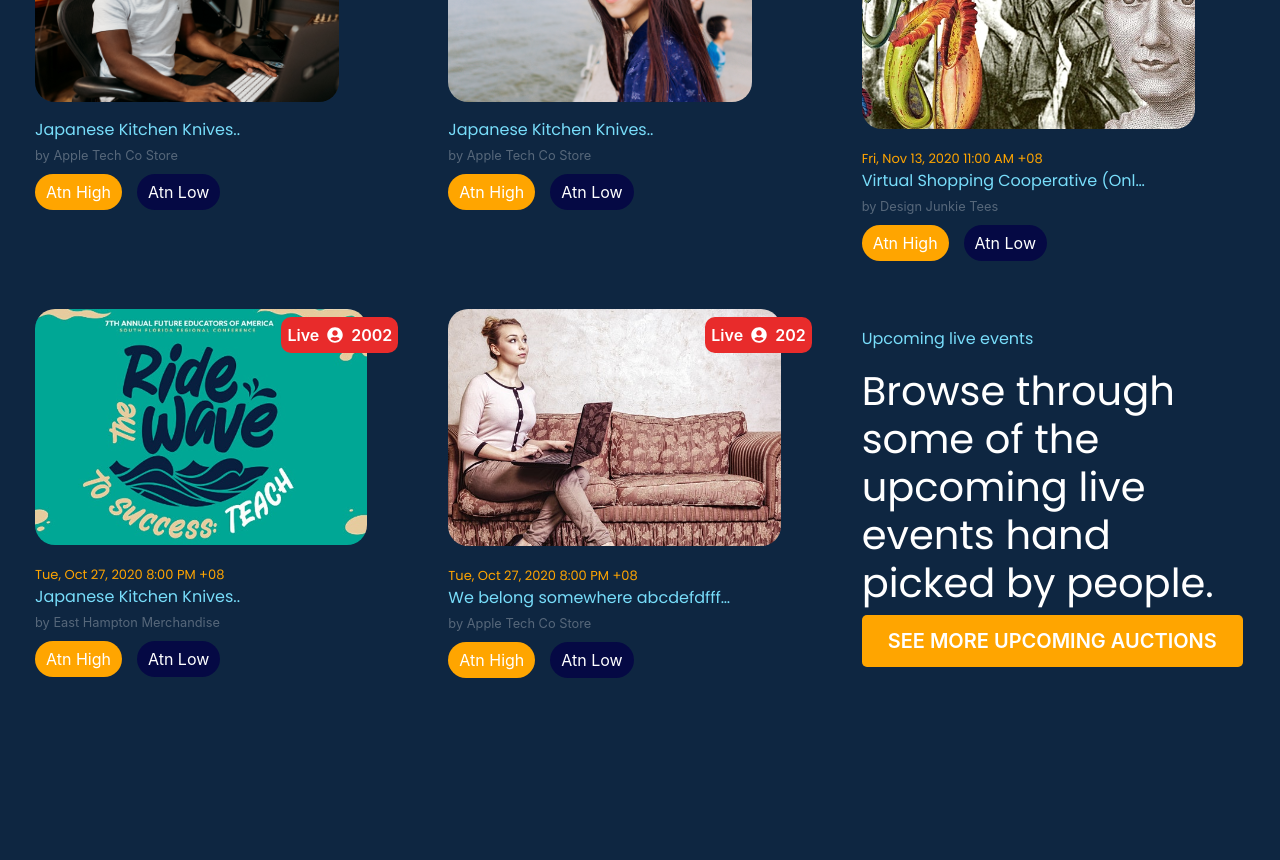
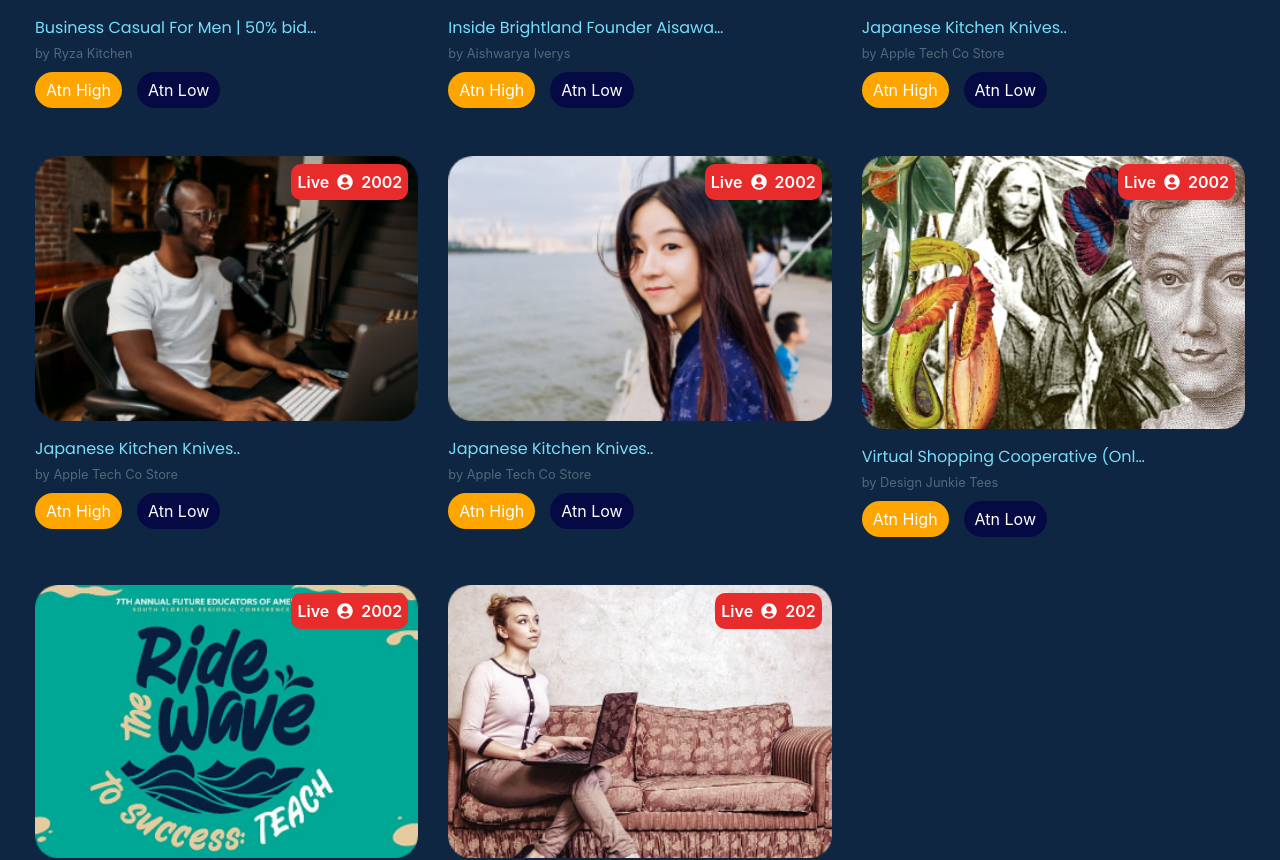
Before and after one commit to jaspetham/Coreka-Challenge, a React (Create React App) app: page / in a window 1280 px wide. Shown: the part 2380-3240 px from the top of the page. Before the commit the page ends 3136 px from the top, so only its background shows below. Built offline with nearby package versions, Linux system fonts and the light colour scheme.

Commit message:
update streamer mobile

```diff
--- a/src/Reuse/StreamerBox.css
+++ b/src/Reuse/StreamerBox.css
@@ -9,7 +9,7 @@
 
 .streamerBox .top-box .btn-live{
     position: absolute;
-    right:20px;
+    right:10px;
 }
 
 .streamerBox .body-box span{
@@ -55,4 +55,10 @@
         right:5px;
         font-size: 13px;
     }
+    .streamerBox .body-box span{
+        font-size: 12px;
+    }
+    .streamerBox .button-box .btn-streamer-atn{
+        margin-right:9px;
+    }
 }
--- a/src/Reuse/StreamerBox.js
+++ b/src/Reuse/StreamerBox.js
@@ -10,7 +10,7 @@ function StreamerBox(props) {
                 <LiveButton
                     liveUserNum={props.liveCount}
                 />
-                <Image src={props.src} fluid/>
+                <Image src={props.src} fluid className="w-100"/>
             </div>
             <div className="body-box pt-3">
                 <span>{props.date}</span>
--- a/src/Streamer/Streamer.css
+++ b/src/Streamer/Streamer.css
@@ -2,7 +2,8 @@
     color:var(--secondary-color);
 }
 #streamer .btn-link{
-    padding:10px 25px;
+    padding:10px 20px;
+    font-size: 16px!important;
 }
 
 .laptop-screen{
@@ -63,6 +64,10 @@ and (max-device-width : 1024px)  {
     .mobile-screen{
         display:none;
     }
+
+    #streamers .btn-link{
+        padding:5px 10px!important;
+    }
 }
 
 @media (max-width:720px){
--- a/src/Streamer/Streamer.js
+++ b/src/Streamer/Streamer.js
@@ -194,7 +194,20 @@ function Streamer() {
 
     const streamerLaptop = streamers2.map(streamer =>{
         return(
-            <Col key={streamer.id} id={streamer.id}>
+            <Col md={4} key={streamer.id} id={streamer.id}>
+                <StreamerBox
+                    name={streamer.name}
+                    title={streamer.title}
+                    liveCount={streamer.liveUserNum}
+                    src={streamer.src}
+                />
+            </Col>
+        )
+    })
+
+    const streamerLaptop2 = streamers3.map(streamer =>{
+        return(
+            <Col md={4} key={streamer.id} id={streamer.id}>
                 <StreamerBox
                     name={streamer.name}
                     title={streamer.title}
@@ -274,7 +287,7 @@ function Streamer() {
             {/* laptop view */}
             <Container fluid className="paddingX laptop-screen">
                 <Row>
-                    <Col className="my-auto">
+                    <Col lg={12} className="my-auto">
                         <div className="section-title text-white">
                             <p>Popular live events</p>
                             <h1>Catch your favourite streams and personas</h1>
@@ -283,8 +296,8 @@ function Streamer() {
                     </Col>
                     {streamerList}
                     {streamerLaptop}
-                    {streamerList3}
-                    <Col className="my-auto">
+                    {streamerLaptop2}
+                    <Col lg={12} className="my-auto">
                         <div className="section-title text-white">
                             <p>Upcoming live events</p>
                             <h1>Browse through some of the upcoming live events hand picked by people.</h1>
```
Also changed, not shown: 1 other file (tests, documents, lock files or other folders).
